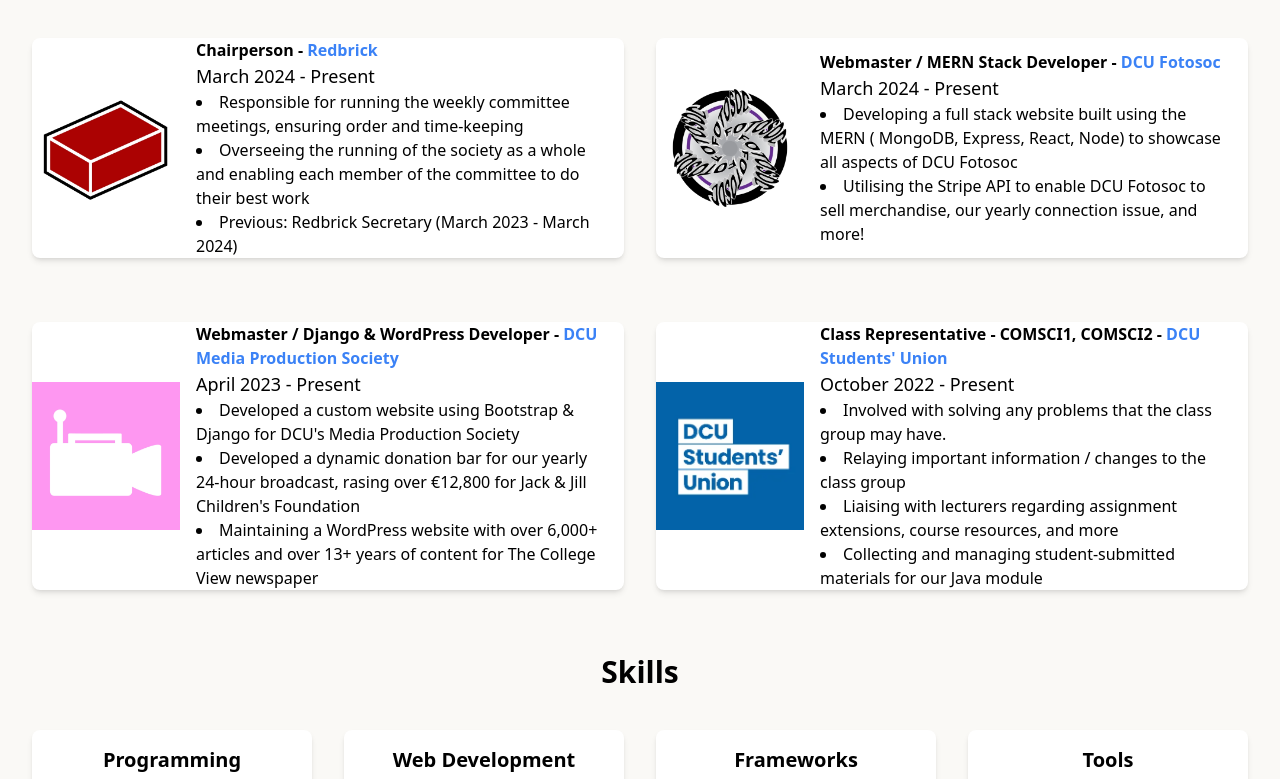
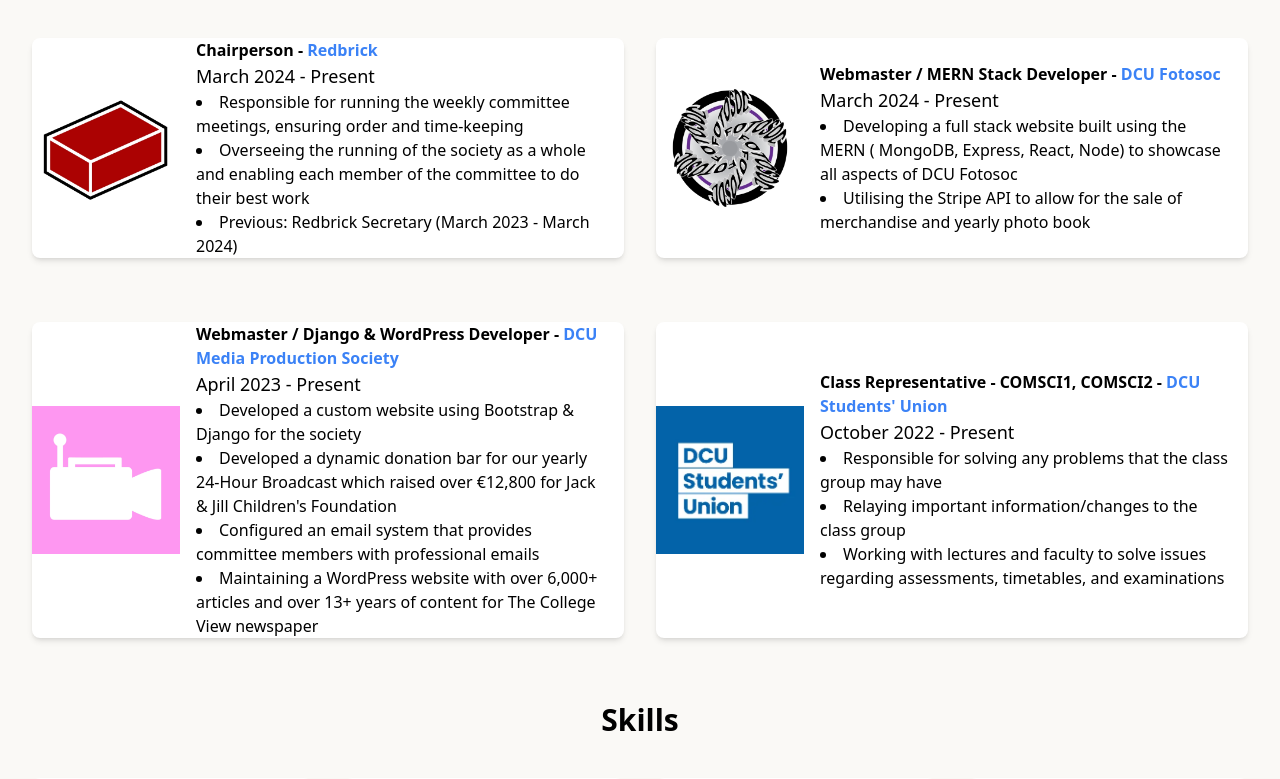
Before and after one commit to CheeseLad/portfolio-svelte, a SvelteKit app: page / in a window 1280 px wide. Shown: the part 1874-2653 px from the top of the page. Built offline with nearby package versions, Linux system fonts and the light colour scheme.

Commit message:
cv updates

```diff
--- a/src/components/intro.svelte
+++ b/src/components/intro.svelte
@@ -25,14 +25,14 @@
     </a>
   </div>
   <div class="pt-6">
-    <a href="mailto:jake_farrell@outlook.com" target="_blank" rel="noopener noreferrer" class="bg-blue-500 hover:bg-blue-600 text-white px-4 py-2 rounded-md transition duration-300 mt-4 mx-1">
+    <!--<a href="mailto:jake_farrell@outlook.com" target="_blank" rel="noopener noreferrer" class="bg-blue-500 hover:bg-blue-600 text-white px-4 py-2 rounded-md transition duration-300 mt-4 mx-1">
       <FontAwesomeIcon icon={faEnvelope} />
       Contact Me
-    </a>
-    <!--<a href="{base}/Jake_Farrell_CV_2024.pdf" target="_blank" rel="noopener noreferrer" class="bg-blue-500 hover:bg-blue-600 text-white px-4 py-2 rounded-md transition duration-300 mt-4 mx-1">
+    </a>-->
+    <a href="{base}/Jake_Farrell_CV_2024.pdf" target="_blank" rel="noopener noreferrer" class="bg-blue-500 hover:bg-blue-600 text-white px-4 py-2 rounded-md transition duration-300 mt-4 mx-1">
       <FontAwesomeIcon icon={faFileLines} />
       Résumé / CV
-    </a>-->
+    </a>
   <a href="https://docs.jakefarrell.ie" target="_blank" rel="noopener noreferrer" class="bg-blue-500 hover:bg-blue-600 text-white px-4 py-2 rounded-md transition duration-300 mt-4 mx-1">
     <FontAwesomeIcon icon={faPenToSquare} />
     Homelab Docs
--- a/src/data/experience.json
+++ b/src/data/experience.json
@@ -19,7 +19,7 @@
     "image": "fotosoc_logo.webp",
     "description": [
       "Developing a full stack website built using the MERN ( MongoDB, Express, React, Node) to showcase all aspects of DCU Fotosoc",
-      "Utilising the Stripe API to enable DCU Fotosoc to sell merchandise, our yearly connection issue, and more!"
+      "Utilising the Stripe API to allow for the sale of merchandise and yearly photo book"
     ]
   },
   {
@@ -29,8 +29,9 @@
     "link": "https://dcumps.ie",
     "image": "dcumps_logo.webp",
     "description": [
-      "Developed a custom website using Bootstrap & Django for DCU's Media Production Society",
-      "Developed a dynamic donation bar for our yearly 24-hour broadcast, rasing over €12,800 for Jack & Jill Children's Foundation",
+      "Developed a custom website using Bootstrap & Django for the society",
+      "Developed a dynamic donation bar for our yearly 24-Hour Broadcast which raised over €12,800 for Jack & Jill Children's Foundation",
+      "Configured an email system that provides committee members with professional emails",
       "Maintaining a WordPress website with over 6,000+ articles and over 13+ years of content for The College View newspaper"
     ]
   },
@@ -41,10 +42,9 @@
     "link": "https://dcustudentlife.ie",
     "image": "dcusu_logo.webp",
     "description": [
-      "Involved with solving any problems that the class group may have.",
-      "Relaying important information / changes to the class group",
-      "Liaising with lecturers regarding assignment extensions, course resources, and more",
-      "Collecting and managing student-submitted materials for our Java module"
+      "Responsible for solving any problems that the class group may have",
+      "Relaying important information/changes to the class group",
+      "Working with lectures and faculty to solve issues regarding assessments, timetables, and examinations"
     ]
   }
 ]
--- a/src/data/projects.json
+++ b/src/data/projects.json
@@ -28,7 +28,7 @@
     "description": "This tool allows the Redbrick committee to easily generate emails using HTML tags via BeautifulSoup and Jinja into a preconfigured format, and enables emails to be sent directly from the website using smtplib. The web UI was created using Tailwind CSS and is powered by Flask.",
     "image": "redbrick.webp",
     "techStack": ["Python", "Jinja", "BeautifulSoup", "Flask"],
-    "demoLink": "https://redbrick.dcu.ie/",
+    "demoLink": "https://redbrickgenerator.jakefarrell.ie",
     "codeLink": "https://github.com/CheeseLad/Redbrick-Email-Generator"
   },
   {
@@ -36,7 +36,7 @@
     "description": "Allows you to get information about societies and clubs from university websites using the Assure Memberships Platform for use in other applications. This API is utilised in my other projects such as the DCU Media Production Society website and the DCU Fotosoc website, displaying upcoming event information to members.",
     "image": "csapi.webp",
     "techStack": ["Python", "BeautifulSoup", "Flask", "Swagger"],
-    "demoLink": "https://clubsandsocs.jakefarrell.ie/",
+    "demoLink": "https://clubsandsocs.jakefarrell.ie",
     "codeLink": "https://github.com/CheeseLad/clubsandsocs-api"
   }
 ]
```
Also changed, not shown: 1 other file (tests, documents, lock files or other folders).
